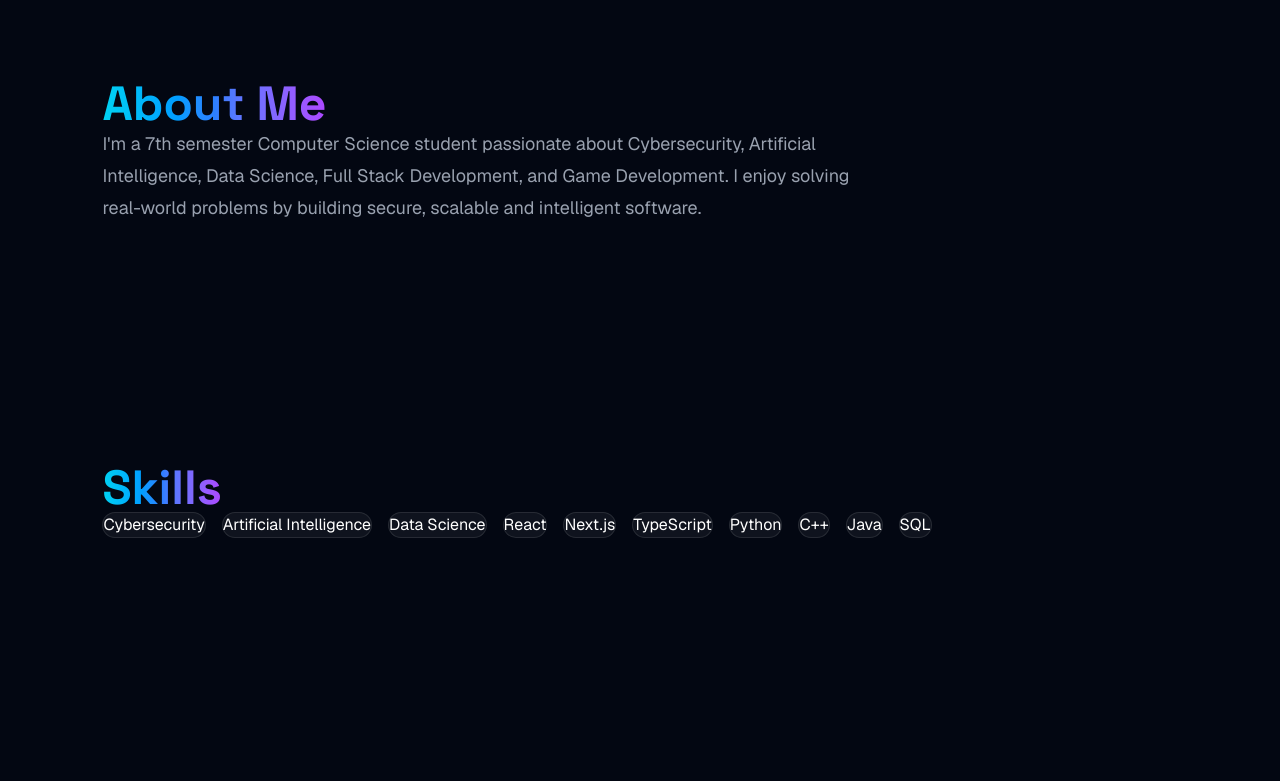
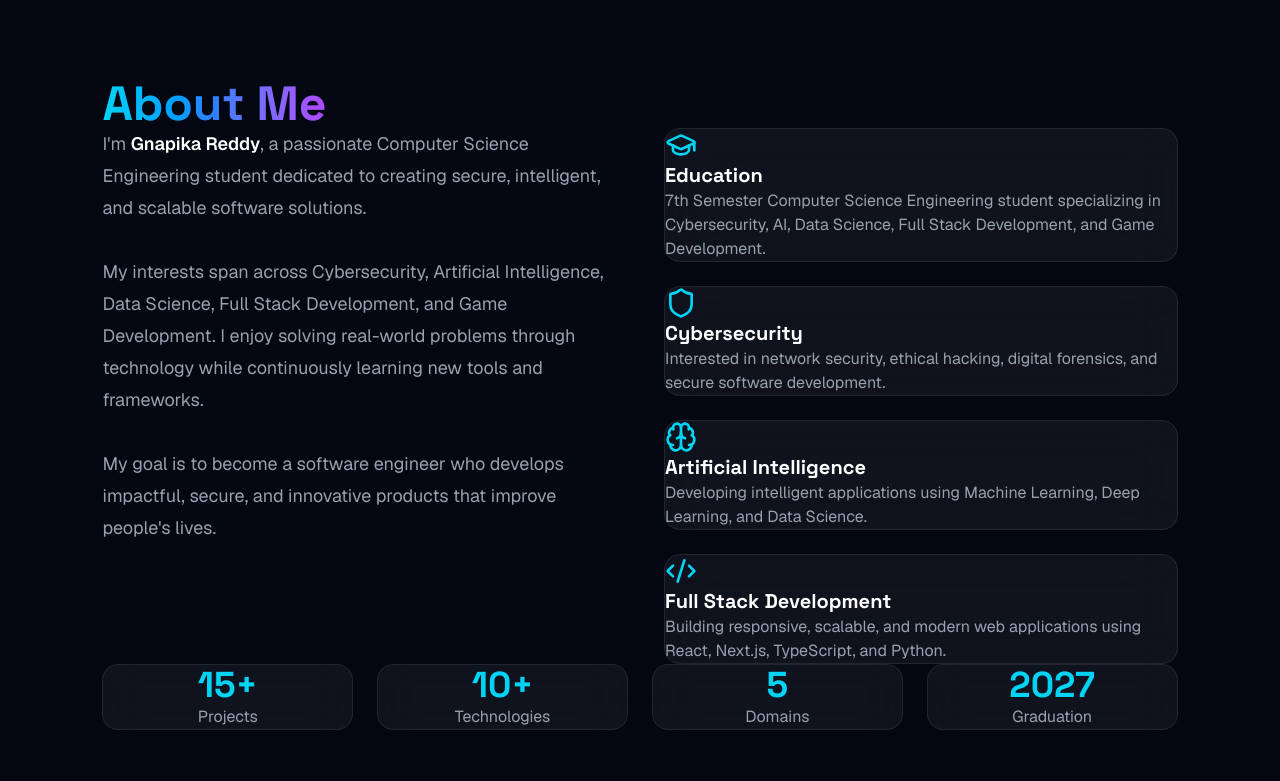
Before and after one commit to gnapiika/portfolio, a Next.js app: page / in a window 1280 px wide. Shown: the part 840-1621 px from the top of the page. Built offline with nearby package versions, Linux system fonts and the light colour scheme.

Commit message:
Build premium About section

```diff
--- a/components/sections/About.tsx
+++ b/components/sections/About.tsx
@@ -1,16 +1,131 @@
 import Section from '@/components/common/Section';
+import {
+  GraduationCap,
+  Shield,
+  Brain,
+  Code2,
+} from 'lucide-react';
+
+const highlights = [
+  {
+    icon: GraduationCap,
+    title: 'Education',
+    description:
+      '7th Semester Computer Science Engineering student specializing in Cybersecurity, AI, Data Science, Full Stack Development, and Game Development.',
+  },
+  {
+    icon: Shield,
+    title: 'Cybersecurity',
+    description:
+      'Interested in network security, ethical hacking, digital forensics, and secure software development.',
+  },
+  {
+    icon: Brain,
+    title: 'Artificial Intelligence',
+    description:
+      'Developing intelligent applications using Machine Learning, Deep Learning, and Data Science.',
+  },
+  {
+    icon: Code2,
+    title: 'Full Stack Development',
+    description:
+      'Building responsive, scalable, and modern web applications using React, Next.js, TypeScript, and Python.',
+  },
+];
+
+const stats = [
+  {
+    number: '15+',
+    label: 'Projects',
+  },
+  {
+    number: '10+',
+    label: 'Technologies',
+  },
+  {
+    number: '5',
+    label: 'Domains',
+  },
+  {
+    number: '2027',
+    label: 'Graduation',
+  },
+];
 
 export default function About() {
   return (
     <Section id="about" title="About Me">
-      <p className="max-w-3xl text-lg leading-8 text-gray-400">
-        I'm a 7th semester Computer Science student passionate about
-        Cybersecurity, Artificial Intelligence, Data Science,
-        Full Stack Development, and Game Development.
+      <div className="grid gap-12 lg:grid-cols-2">
 
-        I enjoy solving real-world problems by building secure,
-        scalable and intelligent software.
-      </p>
+        {/* Left Side */}
+        <div>
+          <p className="text-lg leading-8 text-gray-400">
+            I'm <span className="font-semibold text-white">Gnapika Reddy</span>,
+            a passionate Computer Science Engineering student dedicated to
+            creating secure, intelligent, and scalable software solutions.
+
+            <br />
+            <br />
+
+            My interests span across Cybersecurity, Artificial Intelligence,
+            Data Science, Full Stack Development, and Game Development. I enjoy
+            solving real-world problems through technology while continuously
+            learning new tools and frameworks.
+
+            <br />
+            <br />
+
+            My goal is to become a software engineer who develops impactful,
+            secure, and innovative products that improve people's lives.
+          </p>
+        </div>
+
+        {/* Right Side */}
+        <div className="grid gap-6">
+          {highlights.map((item) => {
+            const Icon = item.icon;
+
+            return (
+              <div
+                key={item.title}
+                className="glass rounded-2xl p-6 transition duration-300 hover:-translate-y-2 hover:border-cyan-400/30"
+              >
+                <Icon
+                  size={32}
+                  className="mb-4 text-cyan-400"
+                />
+
+                <h3 className="mb-2 text-xl font-bold">
+                  {item.title}
+                </h3>
+
+                <p className="text-gray-400">
+                  {item.description}
+                </p>
+              </div>
+            );
+          })}
+        </div>
+
+      </div>
+
+      {/* Statistics */}
+      <div className="mt-20 grid grid-cols-2 gap-6 md:grid-cols-4">
+        {stats.map((stat) => (
+          <div
+            key={stat.label}
+            className="glass rounded-2xl p-6 text-center transition duration-300 hover:-translate-y-2"
+          >
+            <h3 className="text-4xl font-black text-cyan-400">
+              {stat.number}
+            </h3>
+
+            <p className="mt-2 text-gray-400">
+              {stat.label}
+            </p>
+          </div>
+        ))}
+      </div>
     </Section>
   );
 }
--- /dev/null
+++ b/components/sections/about/Stats.tsx
@@ -0,0 +1,39 @@
+const stats = [
+  {
+    number: '15+',
+    label: 'Projects',
+  },
+  {
+    number: '10+',
+    label: 'Technologies',
+  },
+  {
+    number: '4',
+    label: 'Domains',
+  },
+  {
+    number: '2027',
+    label: 'Graduation',
+  },
+];
+
+export default function Stats() {
+  return (
+    <div className="mt-16 grid grid-cols-2 gap-6 md:grid-cols-4">
+      {stats.map((stat) => (
+        <div
+          key={stat.label}
+          className="glass rounded-2xl p-6 text-center"
+        >
+          <h3 className="text-4xl font-black text-cyan-400">
+            {stat.number}
+          </h3>
+
+          <p className="mt-2 text-gray-400">
+            {stat.label}
+          </p>
+        </div>
+      ))}
+    </div>
+  );
+}
```
